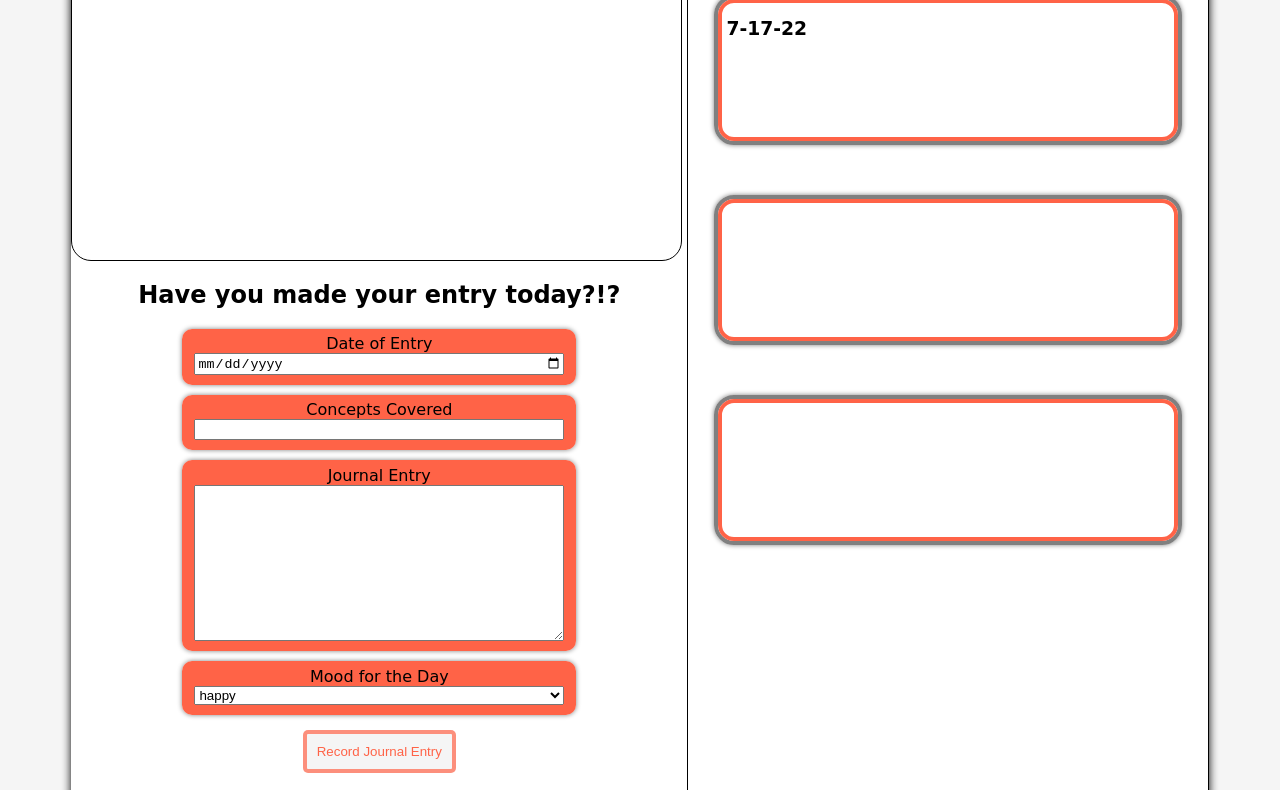
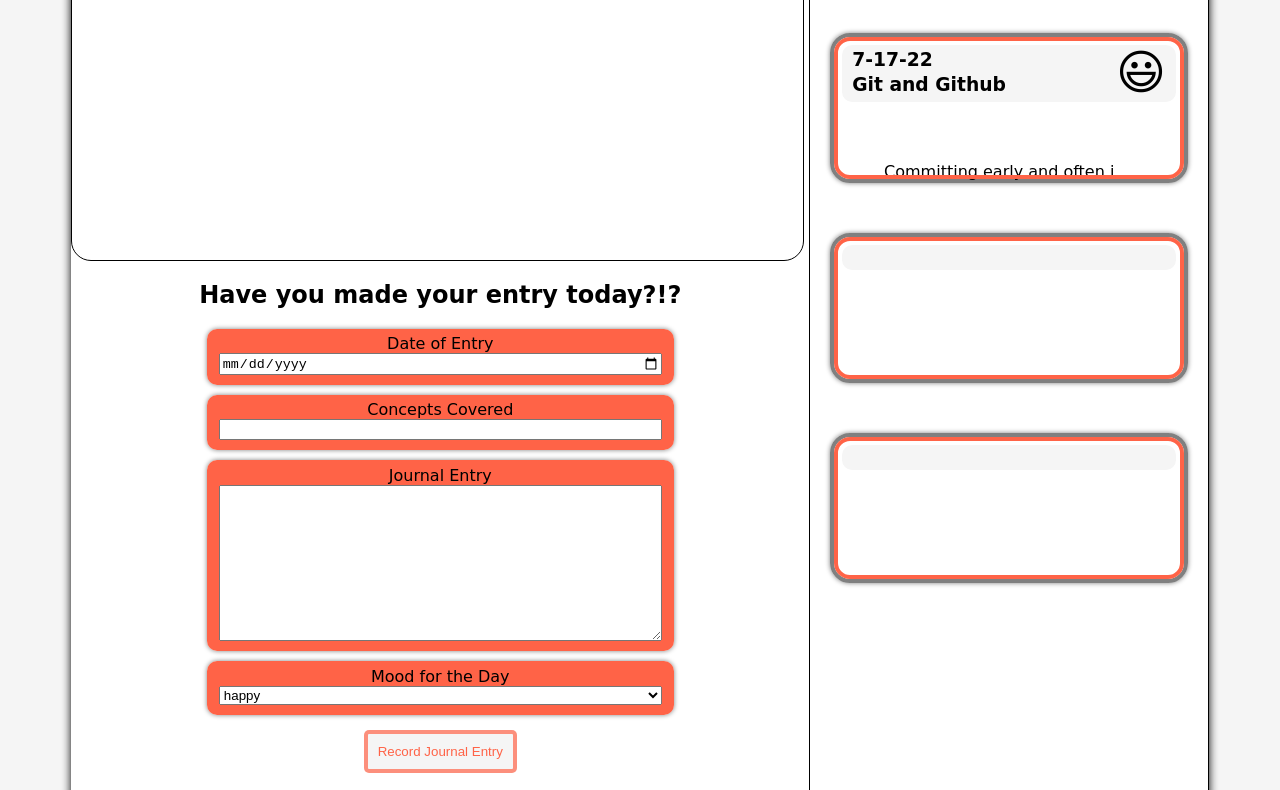
Before and after one commit to JeremyWhiteDev/daily-journal, a plain HTML site: page index.html in a window 1280 px wide. Shown: the part 759-1549 px from the top of the page. Drawn offline with Linux system fonts and the light colour scheme; a web font is replaced by a local one.

Commit message:
added emoji, conepts covered, and styling to post cards

```diff
--- a/index.html
+++ b/index.html
@@ -78,11 +78,15 @@
             <section class="pinned-posts">
                 <section class="pinned-post-card">
                     <section class="card-info">
-                        <h3>7-17-22</h3>
-
+                        <div>
+                            <h3>7-17-22</h3>
+                            <h3>Git and Github</h3>
+                        </div>
+                        <p class="card-emoji">😃</p>
                     </section>
                     <section class="card-content">
-
+                        <p class="card-text">Committing early and often in Git is very important.
+                        </p>
                     </section>
                 </section>
                 <section class="pinned-post-card">
--- a/styles/main.css
+++ b/styles/main.css
@@ -68,10 +68,6 @@ li {
     list-style: none;
 }
 
-.hero-img {
-
-
-}
 
 .logo {
     width: 50px;
@@ -136,11 +132,13 @@ main {
 .top-section {
     display: flex;
     flex-direction: column;
-    flex-grow: 3;
+    /* flex-grow: 3; */
+    width: 65%;
 }
 
 .right-sidebar {
-    flex-grow: 1;
+    /* flex-grow: 1; */
+    width: 35%;
     height: 1000px;
     border: 1px solid black;
     border-radius: 20px;
@@ -179,9 +177,43 @@ main {
     text-align: left;
     padding: 0 8px;
     box-sizing: border-box;
+}
 
+.card-info {
+    display: flex;
+    justify-content: space-between;
+    margin-top: 8px;
 
+    height: 40%;
+    background-color: whitesmoke;
+    border-radius: 10px;
+    padding: 0 10px;
 }
+
+.card-info > div > h3 {
+    margin-bottom: 0;
+    margin-top: 4px;
+}
+
+.card-emoji {
+    font-size: 3em;
+    margin-top: -1px;
+}
+
+.card-content {
+   height: 250px;
+    margin: 0 auto;
+}
+.card-text {
+    margin-top: 60px;
+    width: 250px;
+    height: 50px;
+    text-overflow: ellipsis;
+    white-space: nowrap;
+    overflow: hidden;
+    text-align: center;
+}
+
 footer {
     margin-top: 20px;
     width: 100%;
```
